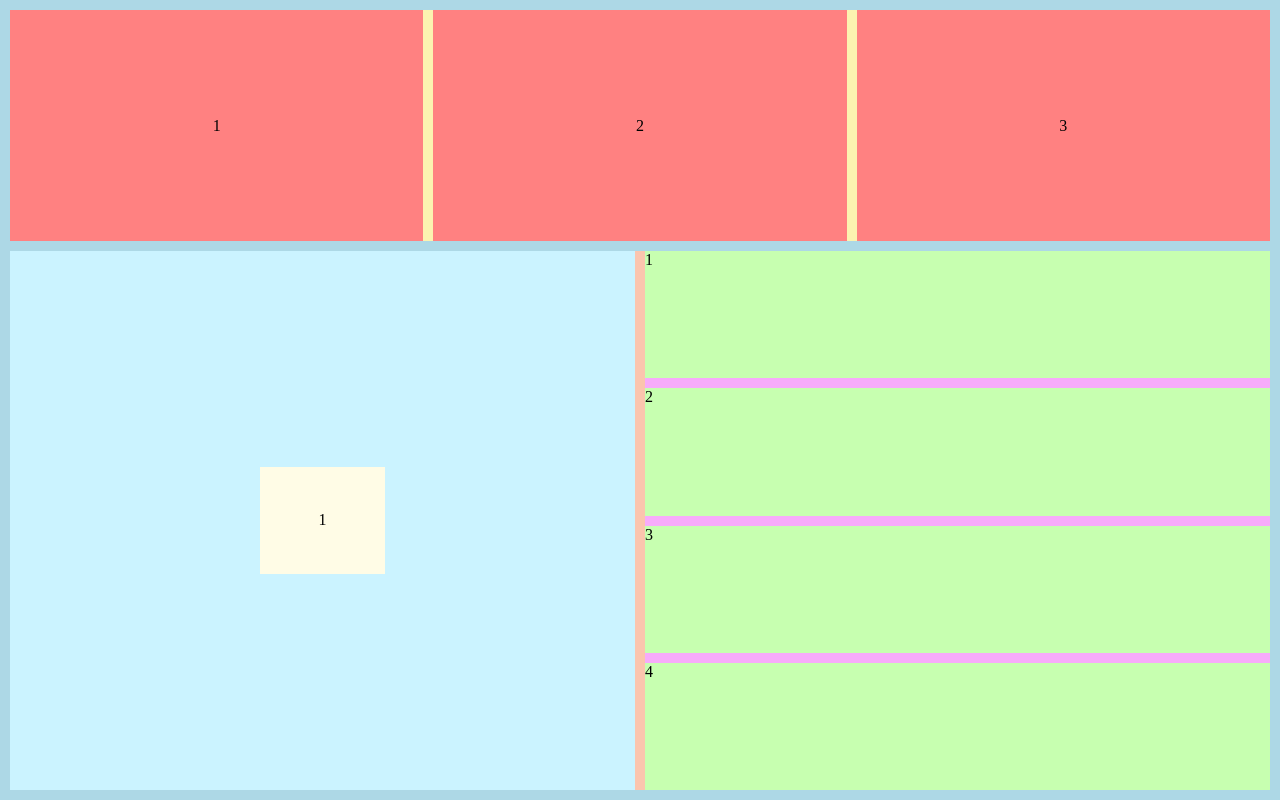
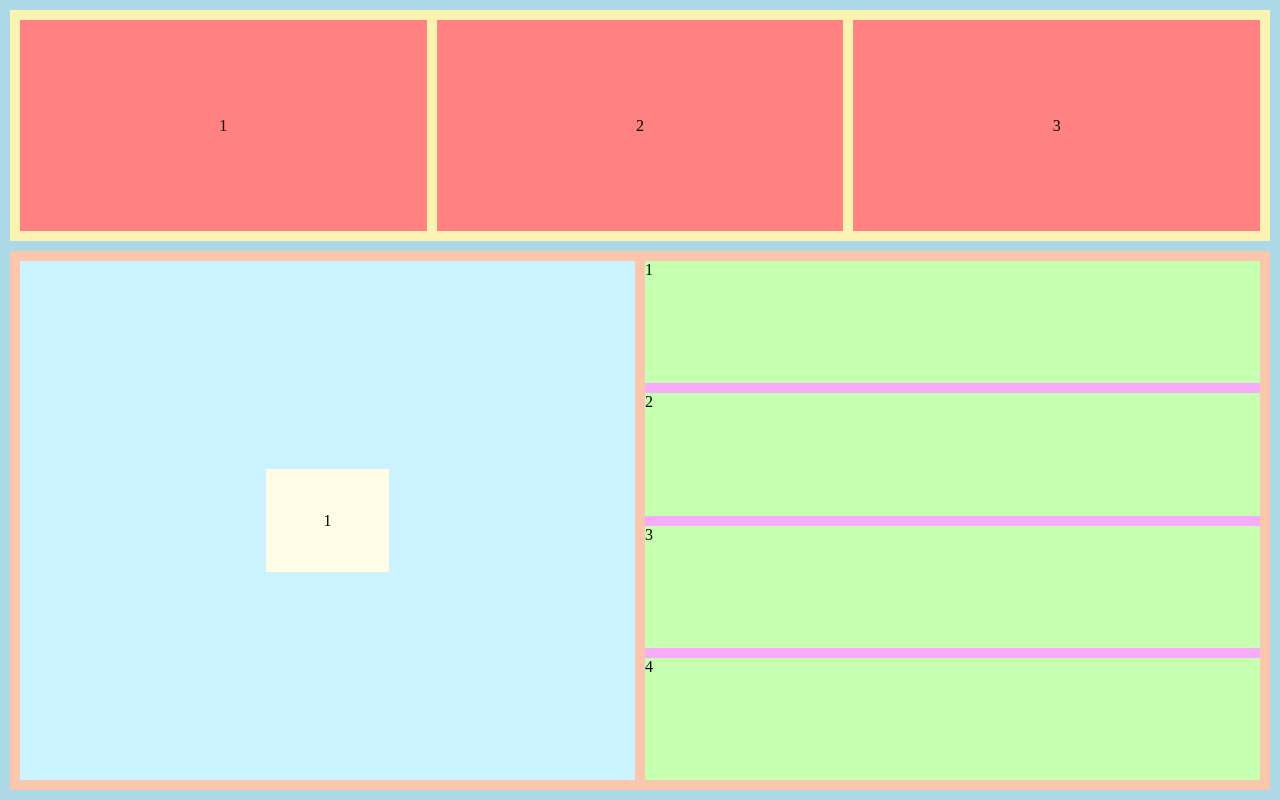
Before and after one commit to leahjmoz/Homepage-Handmade-Web, a plain HTML site: page flex-practice/index.html in a window 1280 px wide. Drawn offline with Linux system fonts and the light colour scheme.

Commit message:
structure- standard setup

```diff
--- a/flex-practice/main.css
+++ b/flex-practice/main.css
@@ -27,7 +27,7 @@ body{
     flex-direction:row;
     justify-content:space-between;
     gap:10px;
-    /* padding:10px; */
+    padding:10px;
 }
 
 .top-item{
@@ -43,7 +43,7 @@ body{
     height:70%;
     display:flex;
     gap:10px;
-    /* padding:10px; */
+    padding:10px;
 }
 
 .left{
--- /dev/null
+++ b/structure - Copy/main.css
@@ -0,0 +1,87 @@
+*{
+    box-sizing:border-box;
+}
+
+img{
+    max-width: 100%;
+}
+
+body{
+    margin:0;
+}
+
+.container{
+    background:rgb(244, 228, 190);
+    height:100vh;
+    display:flex;
+    flex-direction:row;
+    padding:10px;
+    gap:10px;
+}
+
+.left{
+    background:rgb(134, 76, 76);
+    width:25%;
+    display:flex;
+    flex-direction:column;
+    justify-content:space-between;
+    gap:10px;
+    padding:10px;
+}
+
+.left-thick{
+    background:#ff8181;
+    height:65%;
+    display:flex;
+    justify-content:center;
+    align-items:center;
+}
+
+.left-thin{
+    background:#ff8181;
+    height:35%;
+    display:flex;
+    justify-content:center;
+    align-items:center;
+}
+
+.right{
+    background:#fbc5ae;
+    width:75%;
+    display:flex;
+    flex-direction:column;
+    gap:10px;
+    padding:10px;
+}
+
+.top{
+    background:#cbf3ff;
+    height:50%;
+    width:100%;
+    display:flex;
+    justify-content:center;
+    align-items:center;
+}
+
+.bottom{
+    background:#f7abfa;
+    height:50%;
+    display:flex;
+    gap:10px;
+}
+
+.right-wide{
+    background:#c7ffb0;
+    width:70%;
+    display:flex;
+    justify-content:center;
+    align-items:center;
+}
+
+.right-thin{
+    background:#c7ffb0;
+    width:30%;
+    display:flex;
+    justify-content:center;
+    align-items:center;
+}
--- /dev/null
+++ b/structure/main.css
@@ -0,0 +1,87 @@
+*{
+    box-sizing:border-box;
+}
+
+img{
+    max-width: 100%;
+}
+
+body{
+    margin:0;
+}
+
+.container{
+    background:rgb(244, 228, 190);
+    height:100vh;
+    display:flex;
+    flex-direction:row;
+    padding:10px;
+    gap:10px;
+}
+
+.left{
+    background:rgb(134, 76, 76);
+    width:25%;
+    display:flex;
+    flex-direction:column;
+    justify-content:space-between;
+    gap:10px;
+    padding:10px;
+}
+
+.left-thick{
+    background:#ff8181;
+    height:65%;
+    display:flex;
+    justify-content:center;
+    align-items:center;
+}
+
+.left-thin{
+    background:#ff8181;
+    height:35%;
+    display:flex;
+    justify-content:center;
+    align-items:center;
+}
+
+.right{
+    background:#fbc5ae;
+    width:75%;
+    display:flex;
+    flex-direction:column;
+    gap:10px;
+    padding:10px;
+}
+
+.top{
+    background:#cbf3ff;
+    height:50%;
+    width:100%;
+    display:flex;
+    justify-content:center;
+    align-items:center;
+}
+
+.bottom{
+    background:#f7abfa;
+    height:50%;
+    display:flex;
+    gap:10px;
+}
+
+.right-wide{
+    background:#c7ffb0;
+    width:70%;
+    display:flex;
+    justify-content:center;
+    align-items:center;
+}
+
+.right-thin{
+    background:#c7ffb0;
+    width:30%;
+    display:flex;
+    justify-content:center;
+    align-items:center;
+}
```
Also changed, not shown: structure - Copy/index.html (added, +27 -0 lines), structure/index.html (added, +27 -0 lines), structure - Copy/images/1flipturn.jpg (added), structure - Copy/images/first-setof4.png (added), structure - Copy/images/fourth-setof4.png (added), structure - Copy/images/second-setof4.png (added), structure - Copy/images/third-setof4.png (added), structure/images/1flipturn.jpg (added), structure/images/first-setof4.png (added), structure/images/fourth-setof4.png (added), structure/images/second-setof4.png (added), structure/images/third-setof4.png (added).
